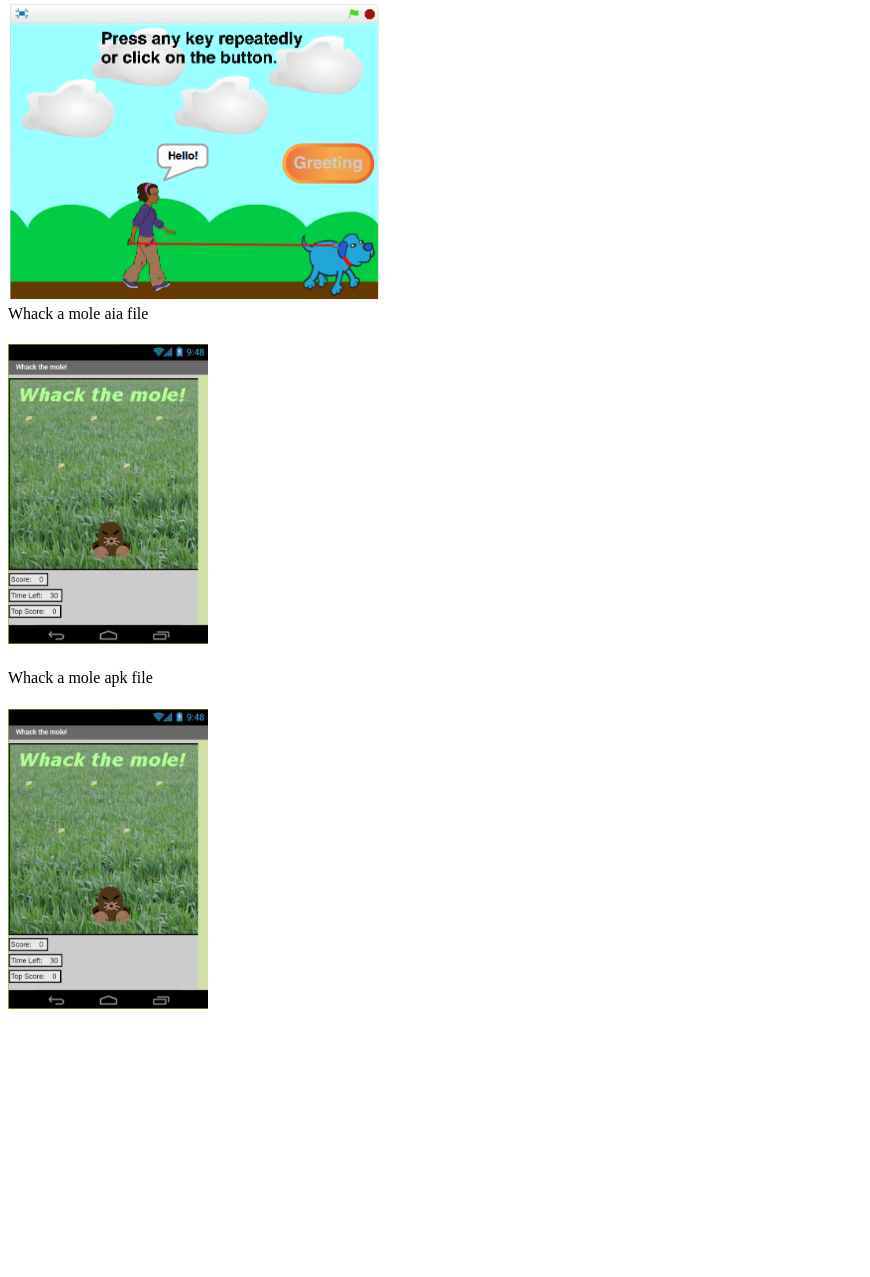
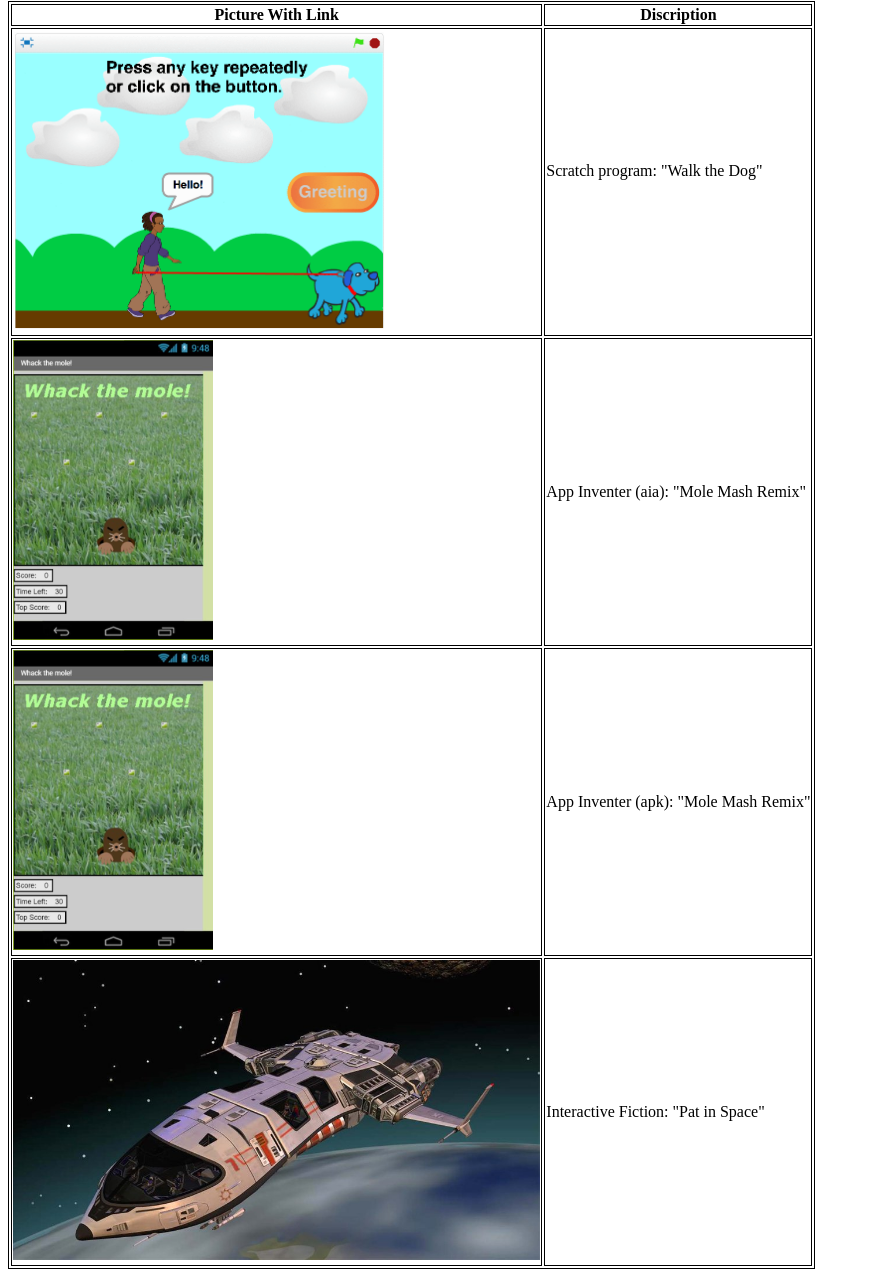
Before and after one commit to pcouvrey/pcouvrey.gethub.io, a plain HTML site: page my_website/portfolio.html in a window 1280 px wide. Shown: the part 359-1636 px from the top of the page, without its empty margins (0-870 px from the left). Before the commit the page ends 1393 px from the top, so only its background shows below. Drawn offline with Linux system fonts and the light colour scheme.

Commit message:
1st table in portfolio

```diff
--- a/my_website/portfolio.html
+++ b/my_website/portfolio.html
@@ -3,6 +3,11 @@
 	  <head>
 	    <meta charset="utf-8">
 	    <title>Paul's Portfolio</title>
+	    <style>
+            table, th, td {
+            border: 1px solid black;
+            }
+        </style>
 	  </head>
 	  <body>
         <a href="index.html">Home</a>
@@ -12,18 +17,49 @@
 
         <img src="images/portfolio.jpg" height="250">
         <br>
-        <a target="_blank" href="https://scratch.mit.edu/projects/117119323/">
-            <img src="images/Screen2.gif" height="300"></a>
-        <br>
-        </h4>Whack a mole aia file<h4>
-        <a target="_blank" href="files/moleMashRemix.aia" download>
-            <img src="images/whackMole.JPG" height="300"></a>
-
-        </h4>Whack a mole apk file<h4>
-        <a target="_blank" href="files/moleMashRemix.apk" download>
-            <img src="images/whackMole.JPG" height="300"></a>
 
 
-        <br>
+
+        <table>
+          <tr>
+            <th>Picture With Link</th>
+            <th>Discription</th>
+          </tr>
+          <tr>
+            <!--Row 1-->
+            <td>
+                <a target="_blank" href="https://scratch.mit.edu/projects/117119323/">
+                    <img src="images/Screen2.gif" height="300"></a>
+            </td>
+            <td>
+                </h4>Scratch program: "Walk the Dog"<h4>
+            </td>
+          </tr>
+          <tr>
+
+            <!--Row 2-->
+            <td><a target="_blank" href="files/moleMashRemix.aia" download>
+                    <img src="images/whackMole.JPG" height="300"></a>
+            </td>
+            <td>App Inventer (aia): "Mole Mash Remix"</td>
+            </tr>
+            <tr>
+
+            <!--Row 3-->
+            <td><a target="_blank" href="files/moleMashRemix.apk" download>
+                <img src="images/whackMole.JPG" height="300"></a>
+            </td>
+            <td>App Inventer (apk): "Mole Mash Remix"</td>
+            </tr>
+            <tr>
+
+            <!--Row 4-->
+            <td><a target="_blank" href="https://repl.it/ChGP/2">
+                <img src="images/spaceship.jpg" height="300"></a>
+            </td>
+            <td>Interactive Fiction: "Pat in Space"</td>
+
+          </tr>
+        </table>
 	  </body>
     </html>
```
